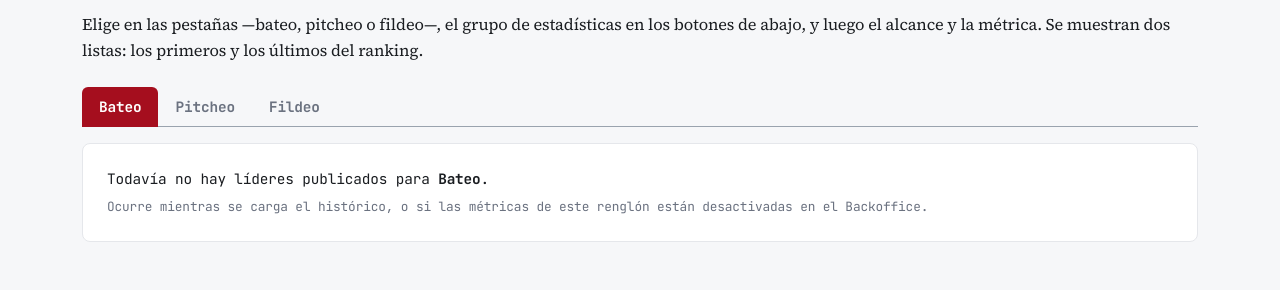
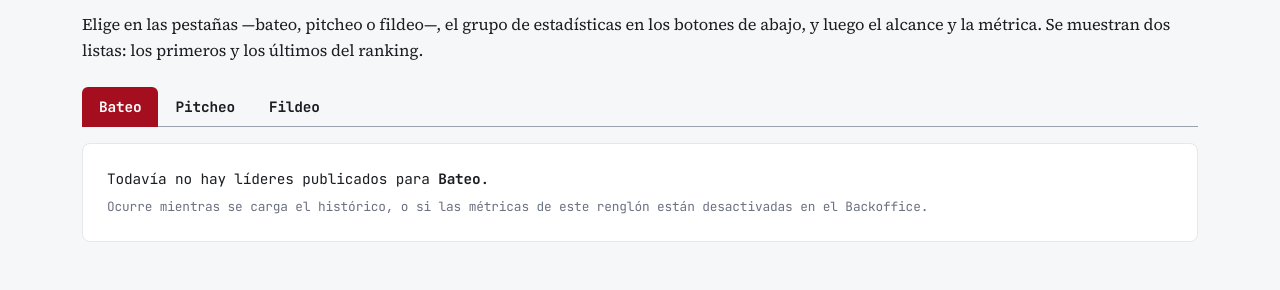
Before and after one commit to albertop/dglweb, a Django app: page /lideres/ in a window 1280 px wide. Shown: the part 159-449 px from the top of the page. Run offline with Django 5.2, Linux system fonts and the light colour scheme; data that the repository does not hold is empty.

Commit message:
fix(v5): SEC-01, QA-04 y DEV-01; y los tabs inactivos en la tinta del sitio
SEC-01: tope de 20 MB verificado ANTES de leer, asi que un archivo enorme no
se decodifica en memoria ni se guarda en sesion.

QA-04: el nombre equivocado pasa de aviso a Problem bloqueante. Un archivo
bien nombrado es trivial de conseguir; una tabla reemplazada con el dataset
equivocado, no.

DEV-01: get_object_or_404 en las dos vistas, y un CSV que no sea UTF-8
levanta UnreadableCSVError que se convierte en Problem.

Siete tests de vista, el hueco que senalaba QA-02: anonimo va al login (no al
404 que daba antes), staff sin admin no entra, pk inexistente es 404, nombre
equivocado bloquea, binario explica, archivo enorme se rechaza, y confirmar
sin nada pendiente vuelve en vez de escribir.

Ademas: los tabs inactivos pasan de gris a la tinta del sitio, igual que los
pills. En gris se leian como deshabilitados cuando son a donde hay que
hacer clic.

cache-buster site.css v33 -> v34.

Co-Authored-By: Claude Opus 4.8 <noreply@anthropic.com>

```diff
--- a/static/css/site.css
+++ b/static/css/site.css
@@ -226,7 +226,9 @@ a.dgl-article-title:hover { color: var(--dgl-blue); text-decoration: none; }
 .dgl-leaders-table .dgl-rank-col { width: 3rem; }
 .dgl-lead-name { font-weight: 700; }
 .dgl-lead-val { font-weight: 800; font-variant-numeric: tabular-nums; }
-.nav-tabs .nav-link { font-weight: 700; color: var(--dgl-muted); font-size: .9rem; }
+/* El inactivo va en la tinta del sitio, igual que los pills: en gris se leía como deshabilitado
+   cuando en realidad es a donde hay que hacer clic. */
+.nav-tabs .nav-link { font-weight: 700; color: var(--dgl-ink); font-size: .9rem; }
 /* El tab activo va en bloque, no en subrayado: con seis pestañas el borde inferior costaba de
    ubicar. Se usa el rojo profundo para que el elemento seleccionado tenga el mismo peso visual que
    la barra superior, que es lo que ancla la identidad de la página. */
--- a/templates/base.html
+++ b/templates/base.html
@@ -9,7 +9,7 @@
   <link rel="preconnect" href="https://fonts.gstatic.com" crossorigin>
   <link href="https://fonts.googleapis.com/css2?family=JetBrains+Mono:wght@400;500;700;800&family=Source+Serif+4:ital,opsz,wght@0,8..60,400;0,8..60,600;1,8..60,400&display=swap" rel="stylesheet">
   <link href="https://cdn.jsdelivr.net/npm/bootstrap@5.3.3/dist/css/bootstrap.min.css" rel="stylesheet">
-  <link href="{% static 'css/site.css' %}?v=33" rel="stylesheet">
+  <link href="{% static 'css/site.css' %}?v=34" rel="stylesheet">
   {% block extra_head %}{% endblock %}
 </head>
 <body>
```
Also changed, not shown: tests/test_staticdata_views.py (+5 -1 lines).
